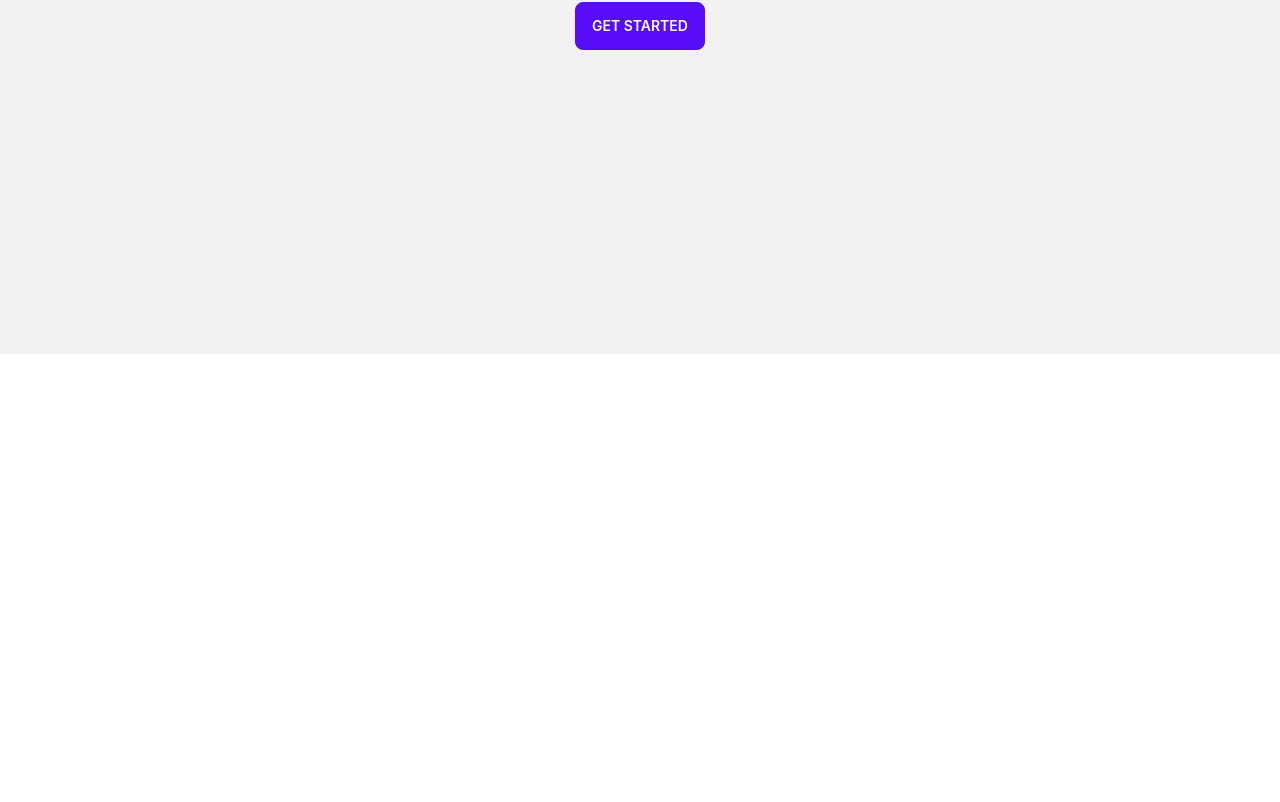
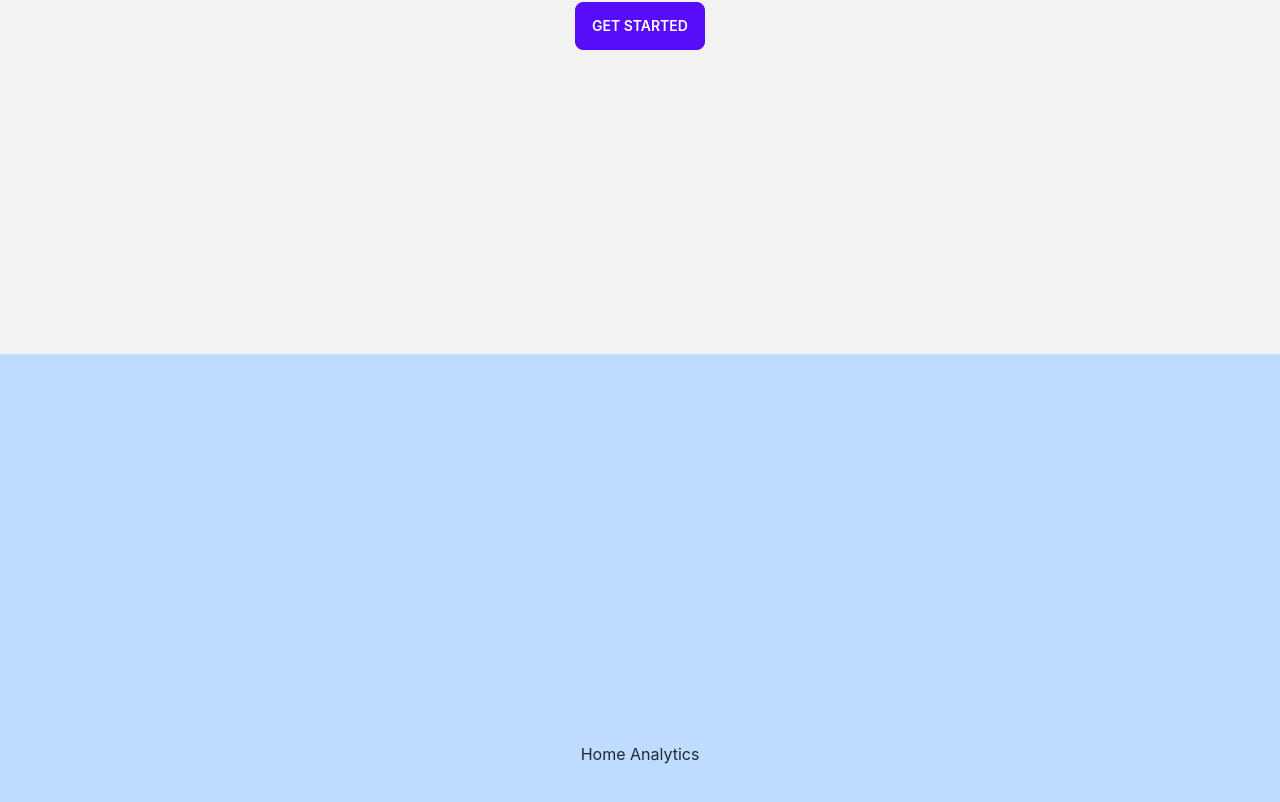
Before and after one commit to RussellDash332/Legwork, a React (Create React App) app in the folder src/frontend/project-app/: page /home in a window 1280 px wide. Shown: the part 542-1344 px from the top of the page. Before the commit the page ends 896 px from the top, so only its background shows below. Built offline with nearby package versions, Linux system fonts and the light colour scheme; no server answers.

Commit message:
Update Home page

```diff
--- a/src/frontend/project-app/src/pages/HomePage/Home.js
+++ b/src/frontend/project-app/src/pages/HomePage/Home.js
@@ -4,6 +4,7 @@ import { logoutAccount } from "../../api/firebase-auth";
 
 /* Components */
 import HomeNew from "./components/HomeNew";
+import HomeAnalytics from "./components/HomeAnalytics";
 
 const Home = () => {
     /* Navigation */
@@ -29,6 +30,7 @@ const Home = () => {
     return (
         <div>
             <HomeNew />
+            <HomeAnalytics />
         </div>
     );
 }
--- /dev/null
+++ b/src/frontend/project-app/src/pages/HomePage/components/FilterSidebar.js
@@ -0,0 +1,11 @@
+import React from "react";
+
+const FilterSidebar = () => {
+    return (
+        <div>
+            <p>Filter Sidebar</p>
+        </div>
+    );
+}
+
+export default FilterSidebar;
--- /dev/null
+++ b/src/frontend/project-app/src/pages/HomePage/components/HomeAnalytics.js
@@ -0,0 +1,11 @@
+import React, { useEffect, useState } from "react";
+
+const HomeAnalytics = () => {
+    return (
+        <div className="hero min-h-screen w-full bg-blue-200">
+            <p>Home Analytics</p>
+        </div>
+    );
+}
+
+export default HomeAnalytics;
--- a/src/frontend/project-app/src/pages/HomePage/components/HomeNew.js
+++ b/src/frontend/project-app/src/pages/HomePage/components/HomeNew.js
@@ -4,7 +4,7 @@ import { useNavigate } from 'react-router-dom';
 const HomeNew = () => {
 
     return (
-        <div className="hero min-h-screen bg-base-200">
+        <div className="hero min-h-screen w-full bg-base-200">
         <div className="hero-content text-center">
             <div className="max-w-md">
             <h1 className="text-5xl font-bold">Hello there</h1>
```
